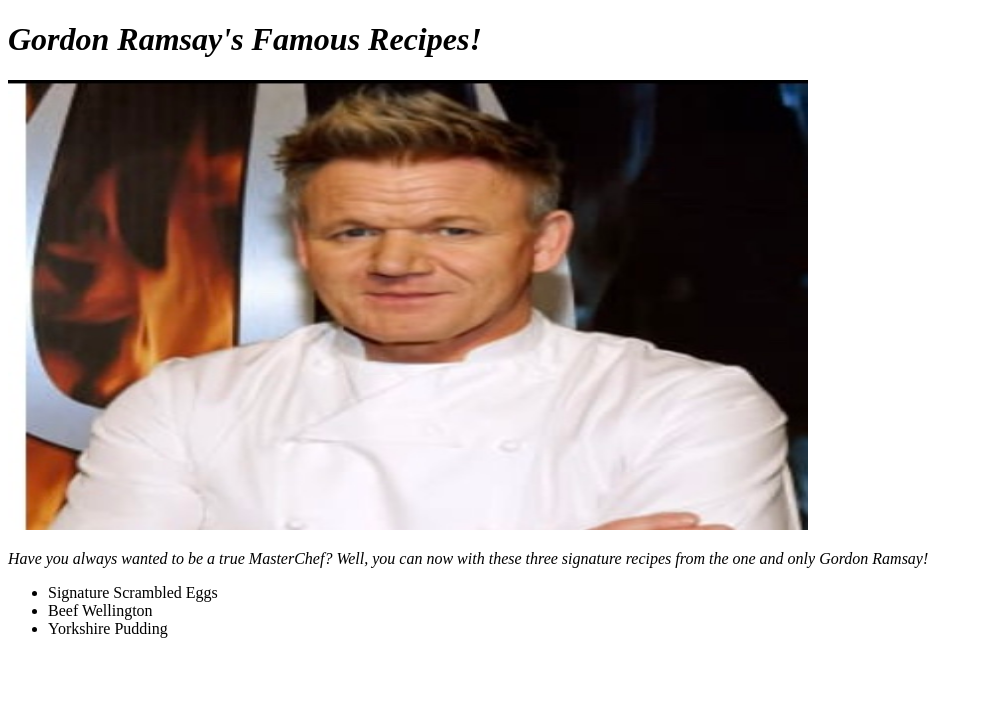
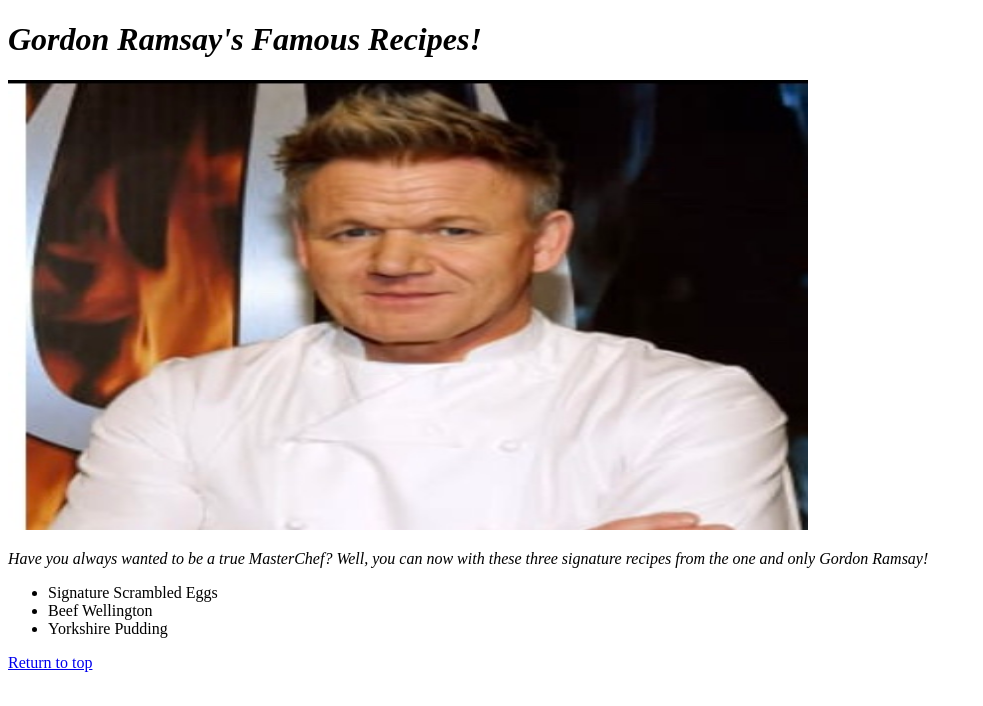
Before and after one commit to ritik1831/recipes, a plain HTML site: page index.html in a window 1280 px wide. Shown: the whole page, without its empty margins (0-983 px from the left). Drawn offline with Linux system fonts and the light colour scheme.

Commit message:
Added "return to top" link on main page

```diff
--- a/index.html
+++ b/index.html
@@ -1,6 +1,5 @@
 <!DOCTYPE html>
 <html lang="en">
-
 <head>
   <meta charset="UTF-8">
   <title>Odin Recipes</title>
@@ -17,7 +16,7 @@
       <li>Signature Scrambled Eggs</li>
       <li>Beef Wellington</li>
       <li>Yorkshire Pudding</li>
-
+  </div>
+  <a href="#header">Return to top</a>
 </body>
-
 </html>
```
